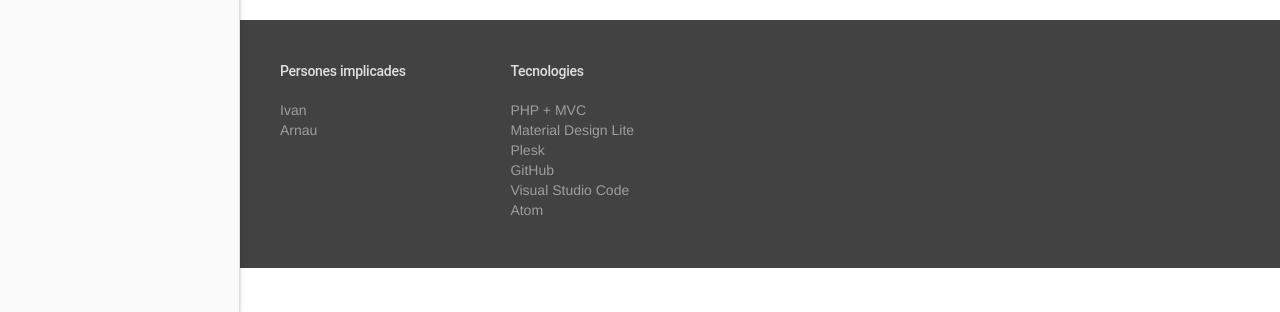
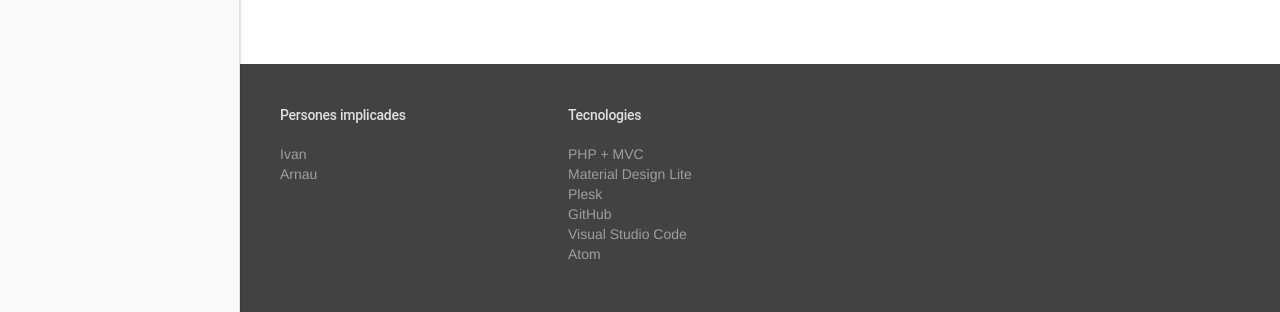
Before and after one commit to ivansoriano1997/web_g3_daw2, a PHP site: template view/carsTableView.php in a window 1280 px wide. Shown: the part 488-800 px from the top of the page. Run offline with PHP 8.4, Linux system fonts and the light colour scheme; the template is opened without the code that fills it, so the values that code supplies are empty.

Commit message:
footer cars

```diff
--- a/view/css/cars.css
+++ b/view/css/cars.css
@@ -22,7 +22,16 @@
   }
 
   footer.mdl-mega-footer {
+
     margin-top: 20px;
     margin-left: 0 !important;
     width: 100% !important;
   }
+
+  footer {
+
+    bottom: 0%;
+    position: fixed !important;
+
+
+}
```
